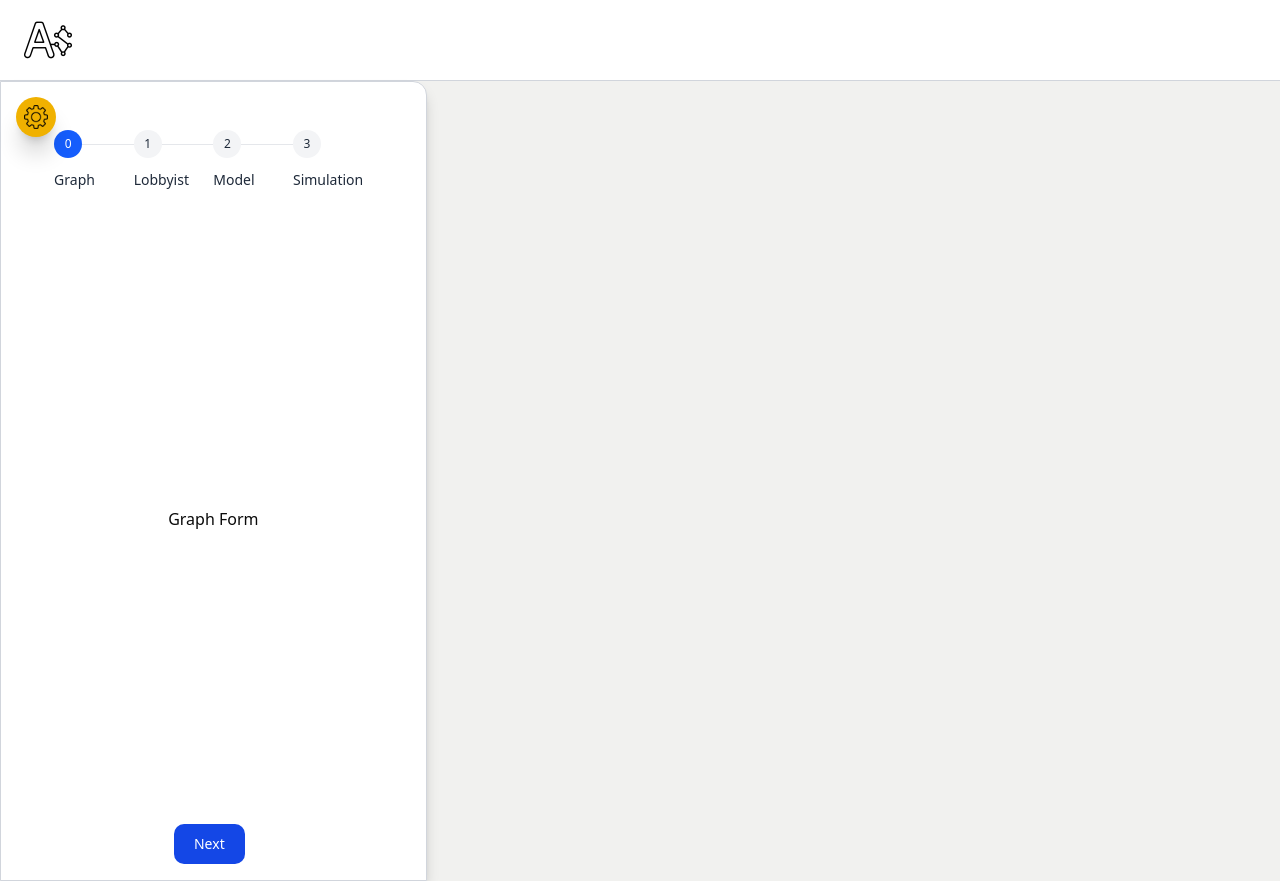
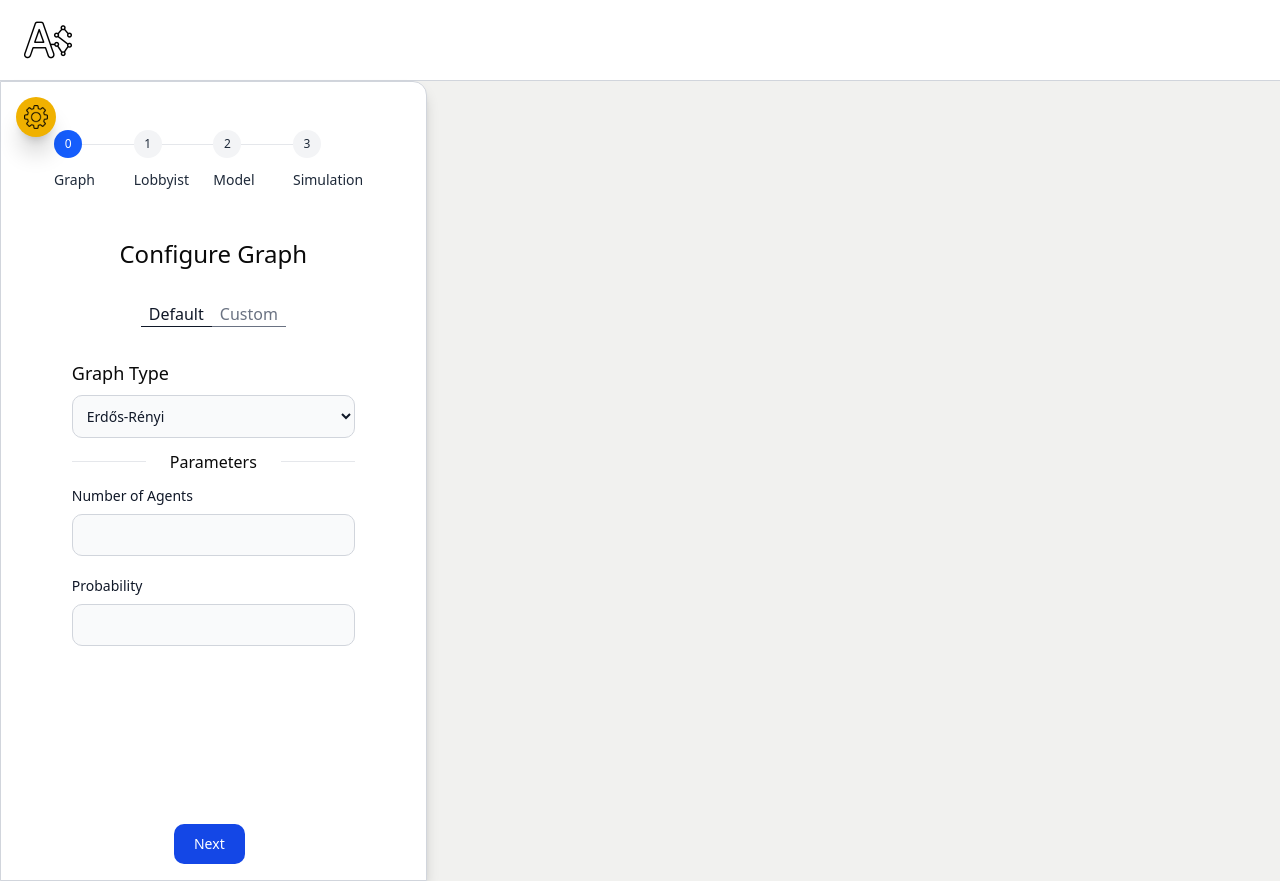
Before and after one commit to ALMONDO-Project/ALMONDO-WebInterface, a React (Vite) app in the folder almondo-web-app/: page / in a window 1280 px wide. Both pictures are taken after a click on the button 36 px from the left and 117 px from the top of the page. Built offline with nearby package versions, Linux system fonts and the light colour scheme.

Commit message:
UI implementation for configurator graph form

```diff
--- a/almondo-web-app/src/modules/configurator/components/forms/GraphForm.tsx
+++ b/almondo-web-app/src/modules/configurator/components/forms/GraphForm.tsx
@@ -1,7 +1,19 @@
+import ContentSelector from "../navigation/ContentSelector";
+import CustomGraphForm from "./contents/CustomGraphForm";
+import DefaultGraphForm from "./contents/DefaultGraphForm";
+
 const GraphForm = () => {
+  const graphContent = new Map([
+    ["Default", <DefaultGraphForm />],
+    ["Custom", <CustomGraphForm />],
+  ]);
+
   return (
-    <div className="flex justify-center mt-8">
-      <h1>Graph Form</h1>
+    <div className="flex flex-col items-center h-3/4 mt-8">
+      <h1 className="font-medium text-2xl">Configure Graph</h1>
+      <form className="w-2/3 mt-4">
+        <ContentSelector contentMap={graphContent} />
+      </form>
     </div>
   );
 };
--- /dev/null
+++ b/almondo-web-app/src/modules/configurator/components/forms/contents/CustomGraphForm.tsx
@@ -0,0 +1,37 @@
+import { useState } from "react";
+
+const CustomGraphForm = () => {
+  const [format, setFormat] = useState("edgelist");
+
+  const handleFormatSelection = (e: React.ChangeEvent<HTMLSelectElement>) => {
+    setFormat(e.target.value);
+  };
+  return (
+    <>
+      <label htmlFor="upload-format" className="block mb-2 text-lg font-medium">
+        Upload Format
+      </label>
+      <select
+        onChange={(e) => handleFormatSelection(e)}
+        id="upload-format"
+        className="bg-gray-50 border border-gray-300 text-gray-900 text-sm rounded-lg block w-full p-2.5"
+      >
+        <option value="edgelist">Edge List</option>
+        <option value="matrix">Adjacency matrix</option>
+      </select>
+      <label className="block mt-4 mb-2 text-lg font-medium">
+        Upload {format === "edgelist" ? "Edge List" : "Adjacency Matrix"}
+      </label>
+      <input
+        type="file"
+        className="block w-full border border-gray-200 shadow-sm rounded-lg text-sm file:bg-gray-50
+            file:border-0
+            file:me-4
+            file:py-3 file:px-4
+            cursor-pointer"
+      />
+    </>
+  );
+};
+
+export default CustomGraphForm;
--- /dev/null
+++ b/almondo-web-app/src/modules/configurator/components/forms/contents/DefaultGraphForm.tsx
@@ -0,0 +1,36 @@
+import { useState } from "react";
+import DefaultGraphParams from "../parameters/DefaultGraphParams";
+
+const DefaultGraphForm = () => {
+  const [graphType, setGraphType] = useState("Erdős-Rényi");
+
+  const handleGraphTypeSelection = (
+    e: React.ChangeEvent<HTMLSelectElement>
+  ) => {
+    setGraphType(e.target.value);
+  };
+
+  return (
+    <>
+      <label htmlFor="graph-types" className="block mb-2 text-lg font-medium">
+        Graph Type
+      </label>
+      <select
+        onChange={(e) => handleGraphTypeSelection(e)}
+        id="graph-types"
+        className="bg-gray-50 border border-gray-300 text-gray-900 text-sm rounded-lg block w-full p-2.5"
+      >
+        <option value="Erdős-Rényi">Erdős-Rényi</option>
+        <option value="Watts-Strogatz">Watts-Strogatz</option>
+        <option value="Barabási-Albert">Barabási-Albert</option>
+        <option value="Complete graph">Complete graph</option>
+      </select>
+      <div className="py-3 flex items-center text-base before:flex-1 before:border-t before:border-gray-200 before:me-6 after:flex-1 after:border-t after:border-gray-200 after:ms-6 dark:text-white dark:before:border-neutral-600 dark:after:border-neutral-600">
+        Parameters
+      </div>
+      <DefaultGraphParams graphType={graphType} />
+    </>
+  );
+};
+
+export default DefaultGraphForm;
--- /dev/null
+++ b/almondo-web-app/src/modules/configurator/components/forms/parameters/DefaultGraphParams.tsx
@@ -0,0 +1,18 @@
+import { getParametersByType } from "../../../logic/graphParamsEvaluator";
+
+const DefaultGraphParams = ({ graphType }: { graphType: string }) => {
+  return (
+    <>
+      {getParametersByType(graphType)!.map((label) => (
+        <div key={label} className="mb-5">
+          <label className="block mb-2 text-sm font-medium text-gray-900">
+            {label}
+          </label>
+          <input className="bg-gray-50 border border-gray-300 text-gray-900 text-sm rounded-lg block w-full p-2.5" />
+        </div>
+      ))}
+    </>
+  );
+};
+
+export default DefaultGraphParams;
--- /dev/null
+++ b/almondo-web-app/src/modules/configurator/components/navigation/ContentSelector.tsx
@@ -0,0 +1,43 @@
+import { useNavigationTabsState } from "../../hooks/useNavigationTabsState";
+import type { JSX } from "react";
+
+const ContentSelector = ({
+  contentMap,
+}: {
+  contentMap: Map<string, JSX.Element>;
+}) => {
+  const { activeContent, updateActiveContent } =
+    useNavigationTabsState(contentMap);
+  const tabs: string[] = [];
+
+  for (const tabName of contentMap.keys()) {
+    tabs.push(tabName);
+  }
+
+  return (
+    <div className="w-full">
+      <ul className="flex flex-row justify-center mt-4">
+        {tabs.map((name) => (
+          <div
+            key={name}
+            className={`border-b px-2 ${
+              name === activeContent.name
+                ? "text-gray-900 border-gray-900"
+                : "text-gray-500 border-gray-500"
+            }`}
+          >
+            <li
+              className="cursor-pointer"
+              onClick={() => updateActiveContent(name)}
+            >
+              {name}
+            </li>
+          </div>
+        ))}
+      </ul>
+      <div className="mt-8">{activeContent.component}</div>
+    </div>
+  );
+};
+
+export default ContentSelector;
--- /dev/null
+++ b/almondo-web-app/src/modules/configurator/hooks/useNavigationTabsState.ts
@@ -0,0 +1,29 @@
+import { useState, type JSX } from "react";
+
+const initialState = (contentMap: Map<string, JSX.Element>) => {
+  const firstContentEntry = contentMap.entries().next().value!;
+  return {
+    name: firstContentEntry[0],
+    component: firstContentEntry[1],
+  };
+};
+
+export const useNavigationTabsState = (
+  contentMap: Map<string, JSX.Element>
+) => {
+  const [activeContent, setActiveContent] = useState(() =>
+    initialState(contentMap)
+  );
+
+  const updateActiveContent = (tabName: string) => {
+    setActiveContent({
+      name: tabName,
+      component: contentMap.get(tabName)!,
+    });
+  };
+
+  return {
+    activeContent,
+    updateActiveContent,
+  };
+};
--- /dev/null
+++ b/almondo-web-app/src/modules/configurator/logic/graphParamsEvaluator.ts
@@ -0,0 +1,13 @@
+const typeToParameters = new Map([
+  ["Erdős-Rényi", ["Number of Agents", "Probability"]],
+  [
+    "Watts-Strogatz",
+    ["Number of Agents", "K-Neighbors", "Rewiring Probability"],
+  ],
+  ["Barabási-Albert", ["Number of Agents", "Number of Edges to Attach"]],
+  ["Complete graph", ["Number of Agents"]],
+]);
+
+export const getParametersByType = (type: string) => {
+  return typeToParameters.get(type);
+};
```
Also changed, not shown: almondo-web-app/src/App.tsx (+8 -9 lines), almondo-web-app/src/modules/configurator/hooks/useSteps.ts (+9 -7 lines).
